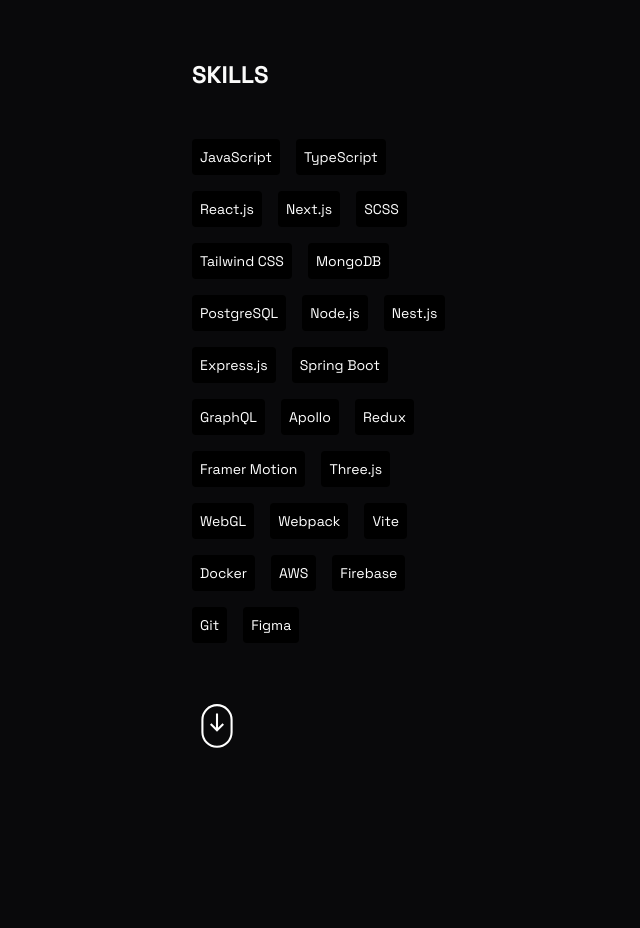
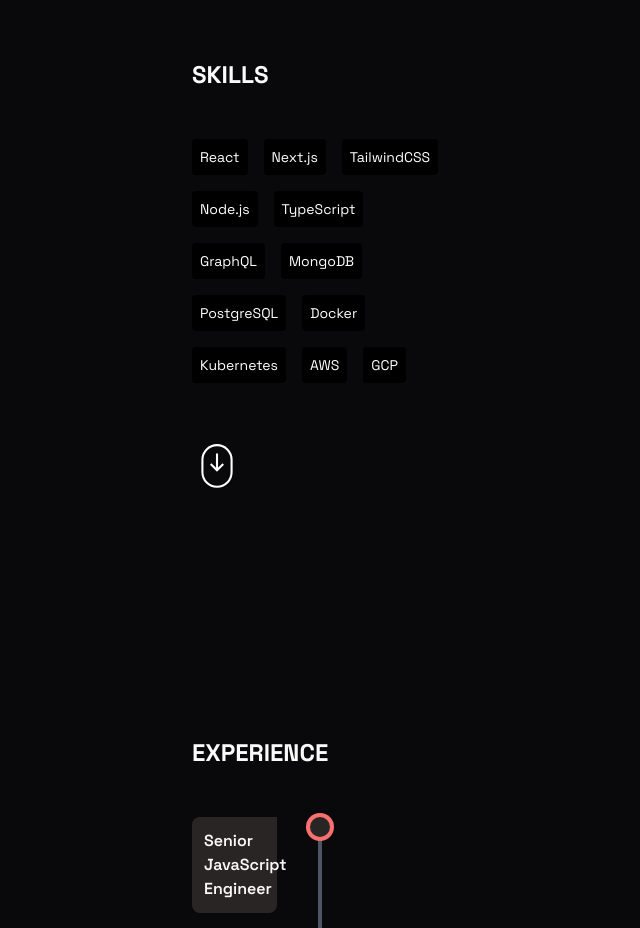
Before and after one commit to anikmalik30/my-app, a Next.js app: page /about in a window 1280 px wide. Shown: the part 1020-1948 px from the top of the page, without its empty margins (0-640 px from the left). Built offline with nearby package versions, Linux system fonts and the light colour scheme.

Commit message:
chore: Update imports and lazy load RotatingCube component in HeroSection

```diff
--- a/src/app/(home)/components/HeroSection.tsx
+++ b/src/app/(home)/components/HeroSection.tsx
@@ -3,7 +3,10 @@
 import React from "react";
 import Title from "./Title";
 import Spline from "@splinetool/react-spline";
-import RotatingCube from "@/components/rotating-cube";
+import dynamic from "next/dynamic";
+
+// import RotatingCube from "@/components/rotating-cube";
+const RotatingCube = dynamic(() => import('@/components/rotating-cube'), { ssr: false });
 
 export default function HeroSection() {
   return (
@@ -46,7 +49,7 @@
         {/* </div>  */}
         {/* <Spline scene="https://prod.spline.design/7a2ZWwrf3jXU5WMw/scene.splinecode" /> */}
         {/* <div className=" object-contain"> */}
-        <div className="lg:absolute top-0 left-0 right-0 bottom-0 flex lg:justify-end items-center lg:ml-72">
+        <div className="lg:absolute top-0 left-0 right-0 bottom-0 flex lg:justify-end items-center lg:ml-72 transform">
           <RotatingCube />
         </div>
  {/* </div> */}
--- a/src/app/about/page.tsx
+++ b/src/app/about/page.tsx
@@ -4,7 +4,6 @@
 import Image from "next/image";
 import { useRef } from "react";
 import Header from "../(home)/components/Header";
-
 
 export default function AboutPage() {
   const containerRef = useRef<HTMLDivElement | null>(null);
@@ -19,6 +18,21 @@
 
   const experienceRef = useRef<HTMLDivElement | null>(null);
   const isExperienceRefInView = useInView(experienceRef, { margin: "-100px" });
+
+  const skills = [
+    { name: "React" },
+    { name: "Next.js" },
+    { name: "TailwindCSS" },
+    { name: "Node.js" },
+    { name: "TypeScript" },
+    { name: "GraphQL" },
+    { name: "MongoDB" },
+    { name: "PostgreSQL" },
+    { name: "Docker" },
+    { name: "Kubernetes" },
+    { name: "AWS" },
+    { name: "GCP" },
+  ];
 
   return (
     // <div>
@@ -52,8 +66,8 @@
               {/* BIO TEXT */}
               <p className="text-lg">
                 Lorem, ipsum dolor sit amet consectetur adipisicing elit.
-              Doloremque voluptatem consectetur repudiandae voluptate est alias.
-              Illum doloribus numquam aliquid odit porro quos nesciunt
+                Doloremque voluptatem consectetur repudiandae voluptate est
+                alias. Illum doloribus numquam aliquid odit porro quos nesciunt
                 aspernatur! Illum deserunt aperiam consequatur repellat
                 laudantium!
               </p>
@@ -147,81 +161,13 @@
                 animate={isSkillRefInView ? { x: 0 } : {}}
                 className="flex gap-4 flex-wrap"
               >
+                  {skills.map((skill, index) => {
+                    return(
                 <div className="rounded  p-2 text-sm cursor-pointer bg-black text-white hover:bg-white hover:text-black">
-                JavaScript
+                      {skill.name}
                     </div>
-              <div className="rounded  p-2 text-sm cursor-pointer bg-black text-white hover:bg-white hover:text-black">
-                TypeScript
-              </div>
-              <div className="rounded  p-2 text-sm cursor-pointer bg-black text-white hover:bg-white hover:text-black">
-                React.js
-              </div>
-              <div className="rounded  p-2 text-sm cursor-pointer bg-black text-white hover:bg-white hover:text-black">
-                Next.js
-              </div>
-              <div className="rounded  p-2 text-sm cursor-pointer bg-black text-white hover:bg-white hover:text-black">
-                SCSS
-              </div>
-              <div className="rounded  p-2 text-sm cursor-pointer bg-black text-white hover:bg-white hover:text-black">
-                Tailwind CSS
-              </div>
-              <div className="rounded  p-2 text-sm cursor-pointer bg-black text-white hover:bg-white hover:text-black">
-                MongoDB
-              </div>
-              <div className="rounded  p-2 text-sm cursor-pointer bg-black text-white hover:bg-white hover:text-black">
-                PostgreSQL
-              </div>
-              <div className="rounded  p-2 text-sm cursor-pointer bg-black text-white hover:bg-white hover:text-black">
-                Node.js
-              </div>
-              <div className="rounded  p-2 text-sm cursor-pointer bg-black text-white hover:bg-white hover:text-black">
-                Nest.js
-              </div>
-              <div className="rounded  p-2 text-sm cursor-pointer bg-black text-white hover:bg-white hover:text-black">
-                Express.js
-              </div>
-              <div className="rounded  p-2 text-sm cursor-pointer bg-black text-white hover:bg-white hover:text-black">
-                Spring Boot
-              </div>
-              <div className="rounded  p-2 text-sm cursor-pointer bg-black text-white hover:bg-white hover:text-black">
-                GraphQL
-              </div>
-              <div className="rounded  p-2 text-sm cursor-pointer bg-black text-white hover:bg-white hover:text-black">
-                Apollo
-              </div>
-              <div className="rounded  p-2 text-sm cursor-pointer bg-black text-white hover:bg-white hover:text-black">
-                Redux
-              </div>
-              <div className="rounded  p-2 text-sm cursor-pointer bg-black text-white hover:bg-white hover:text-black">
-                Framer Motion
-              </div>
-              <div className="rounded  p-2 text-sm cursor-pointer bg-black text-white hover:bg-white hover:text-black">
-                Three.js
-              </div>
-              <div className="rounded  p-2 text-sm cursor-pointer bg-black text-white hover:bg-white hover:text-black">
-                WebGL
-              </div>
-              <div className="rounded  p-2 text-sm cursor-pointer bg-black text-white hover:bg-white hover:text-black">
-                Webpack
-              </div>
-              <div className="rounded  p-2 text-sm cursor-pointer bg-black text-white hover:bg-white hover:text-black">
-                Vite
-              </div>
-              <div className="rounded  p-2 text-sm cursor-pointer bg-black text-white hover:bg-white hover:text-black">
-                Docker
-              </div>
-              <div className="rounded  p-2 text-sm cursor-pointer bg-black text-white hover:bg-white hover:text-black">
-                AWS
-              </div>
-              <div className="rounded  p-2 text-sm cursor-pointer bg-black text-white hover:bg-white hover:text-black">
-                Firebase
-              </div>
-              <div className="rounded  p-2 text-sm cursor-pointer bg-black text-white hover:bg-white hover:text-black">
-                Git
-              </div>
-              <div className="rounded  p-2 text-sm cursor-pointer bg-black text-white hover:bg-white hover:text-black">
-                Figma
-              </div>
+                    )
+                    })}
               </motion.div>
               {/* SKILL SCROLL */}
               <motion.svg
@@ -370,23 +316,11 @@
             </div>
           </div>
           {/* SVG CONTAINER */}
-        <div className="hidden lg:block w-1/3 sticky top-0 z-30 xl:w-1/2">
+          {/* <div className="hidden lg:block w-1/3 sticky top-0 z-30 xl:w-1/2">
             <Brain scrollYProgress={scrollYProgress} />
-        </div>
+          </div> */}
         </div>
       </motion.div>
     </div>
   );
 }
-
-// {/* <div class="relative order-1 transform-gpu grayscale md:order-2 md:w-[700px] hidden items-center justify-center lg:flex lg:animate-[open-scale-up-fade_1.5s_ease-in-out] before:from-green-5/5 before:to-yellow-6/25 before:absolute before:left-0 before:top-0 before:block before:h-full before:w-full before:rounded-full before:bg-gradient-to-br before:blur-[100px] before:content-['']"><div class="relative animate-webgl-scale-in-fade" style="width: 100%; height: 100%;"><canvas width="750" height="750" style="display: block; width: 600px; height: 600px;"></canvas></div></div> */}
-
-// import RotatingCube from '@/components/rotating-cube'
-// import React from 'react'
-
-// export default function AboutPage
-// () {
-//   return (
-//     <RotatingCube/>
-// )
-// }
--- a/src/app/globals.css
+++ b/src/app/globals.css
@@ -67,6 +67,9 @@
 }
 
 @layer base {
+  html {
+    scroll-behavior: smooth;
+  }
   * {
     @apply border-border;
   }
@@ -75,7 +78,7 @@
   }
 }
 
-  .glow{
+.glow {
   width: 0px;
   height: 0px;
   border-radius: 50%;
@@ -90,5 +93,9 @@
   right: 0;
   width: 50px;
   height: 50px;
-    background: linear-gradient(to bottom right, rgba(255,255,255,0.5), transparent);
+  background: linear-gradient(
+    to bottom right,
+    rgba(255, 255, 255, 0.5),
+    transparent
+  );
 }
--- a/src/components/brain.tsx
+++ b/src/components/brain.tsx
@@ -1,4 +1,4 @@
-"use client";
+// "use client";
 import Link from "next/link";
 import { motion, useTransform, MotionValue } from "framer-motion";
 
```
Also changed, not shown: src/components/rotating-cube.tsx (+0 -79 lines). Lines whose indentation alone changed are shown as unchanged.
